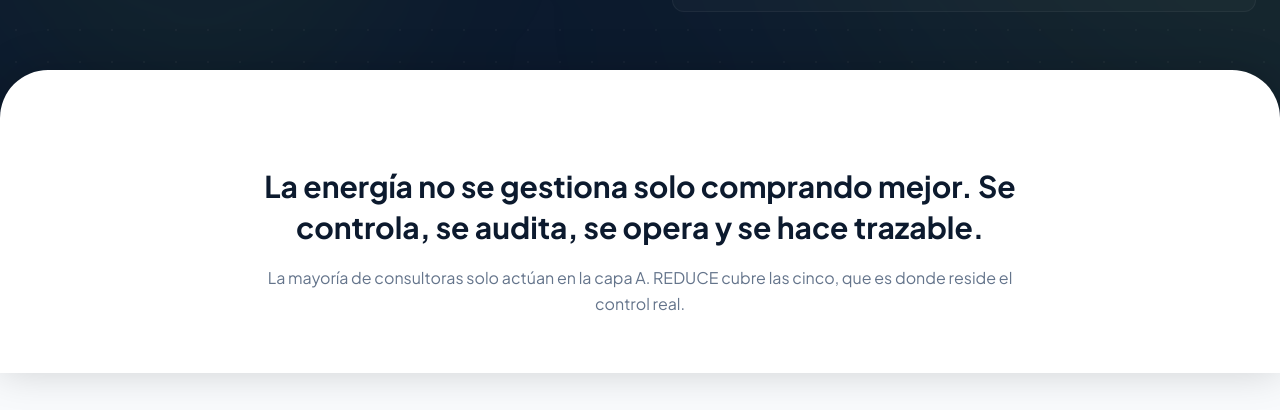
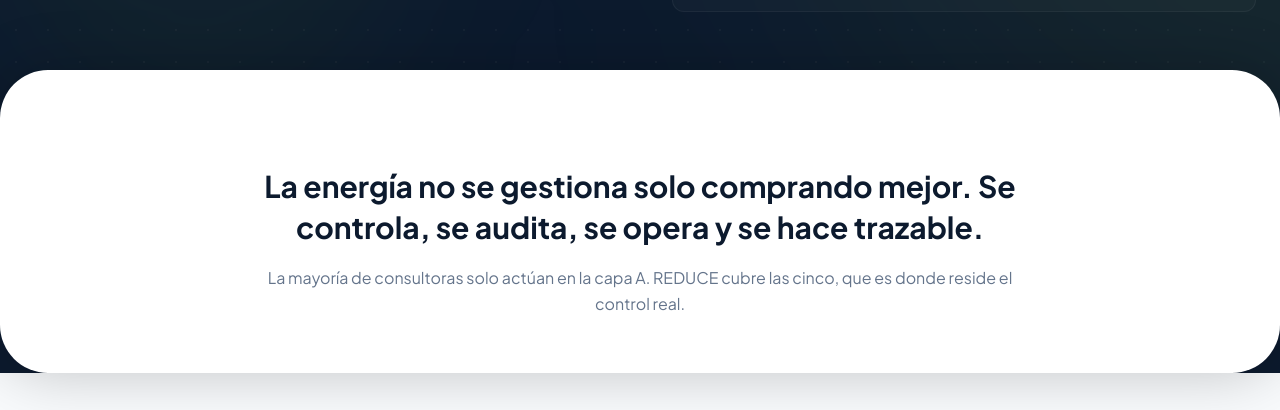
Before and after one commit to carlotalopezcarracedo/reduce, a React (Vite) app: page /modelo in a window 1280 px wide. Shown: the part 542-952 px from the top of the page. Built offline with nearby package versions, Linux system fonts and the light colour scheme.

Commit message:
Update LayersIndex.tsx

```diff
--- a/src/pages/layers/LayersIndex.tsx
+++ b/src/pages/layers/LayersIndex.tsx
@@ -61,7 +61,7 @@ export function LayersIndex() {
       </section>
 
       {/* Statement */}
-      <section className="relative z-10 -mt-10 rounded-t-[3rem] pt-24 pb-14 px-6 bg-white shadow-[0_-2px_40px_rgba(0,0,0,0.18)]">
+      <section className="relative z-10 -mt-10 rounded-[3rem] pt-24 pb-14 px-6 bg-white shadow-[0_0_60px_rgba(0,0,0,0.22)]">
         <div className="max-w-3xl mx-auto text-center">
           <p className="text-2xl lg:text-3xl font-bold text-brand-dark leading-snug">
             La energía no se gestiona solo comprando mejor. Se controla, se audita, se opera y se hace trazable.
```
